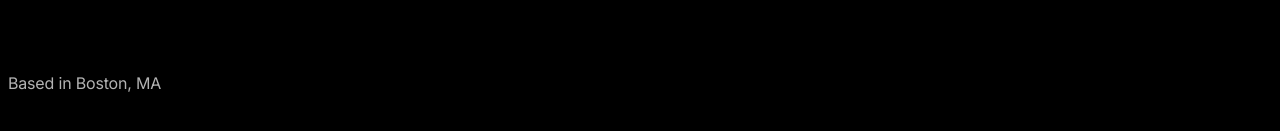
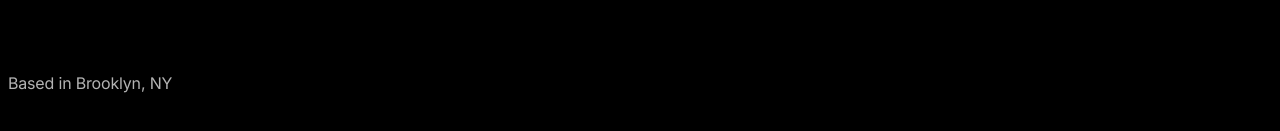
Before and after one commit to landofhoy/portfolio, a React (Vite) app: page /portfolio/home in a window 1280 px wide. Shown: the part 695-826 px from the top of the page. Built offline with nearby package versions, Linux system fonts and the light colour scheme; the HTML template or start-up script is replaced by a standard one.

Commit message:
Update location to Brooklyn, NY

```diff
--- a/src/pages/Home.tsx
+++ b/src/pages/Home.tsx
@@ -121,7 +121,7 @@ const Home = () => {
           color="text.secondary"
           sx={{ fontWeight: 400 }}
         >
-          Based in Boston, MA
+          Based in Brooklyn, NY
         </Typography>
       </Box>
     </Container>
```
